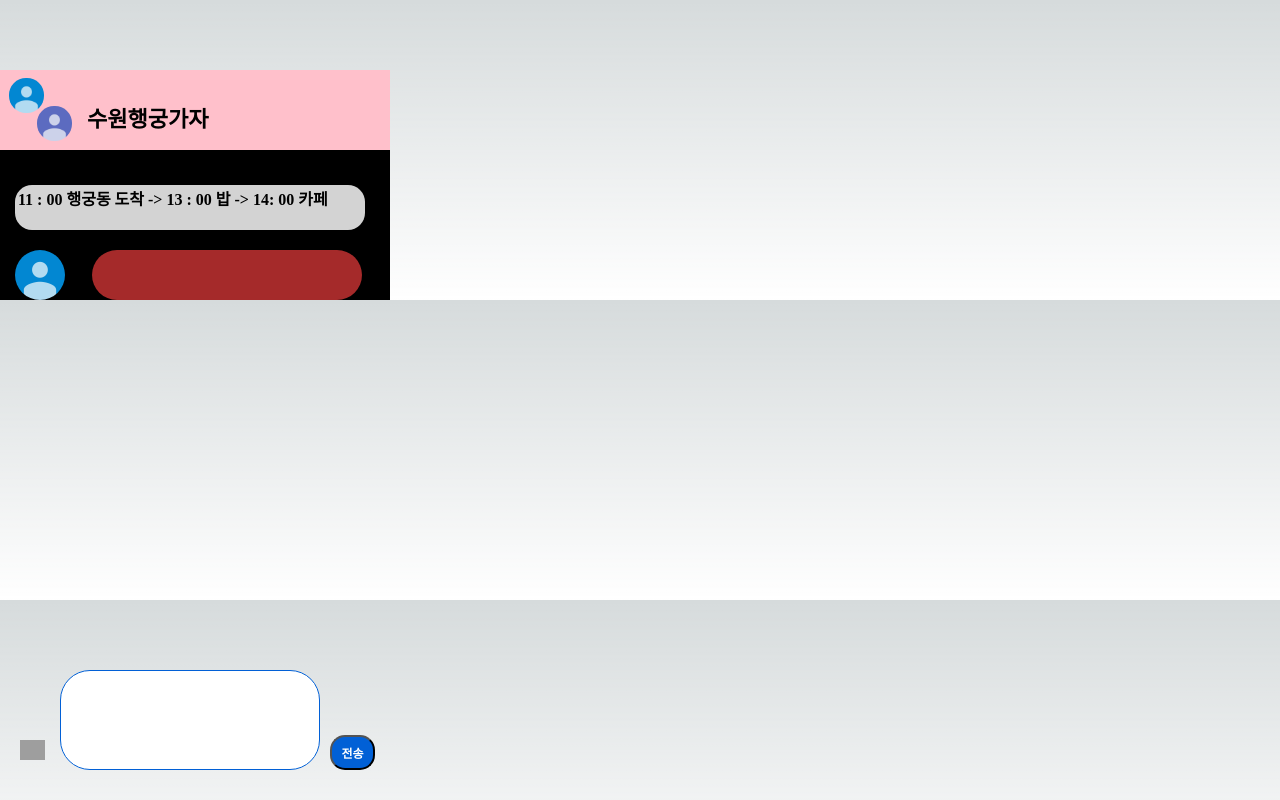
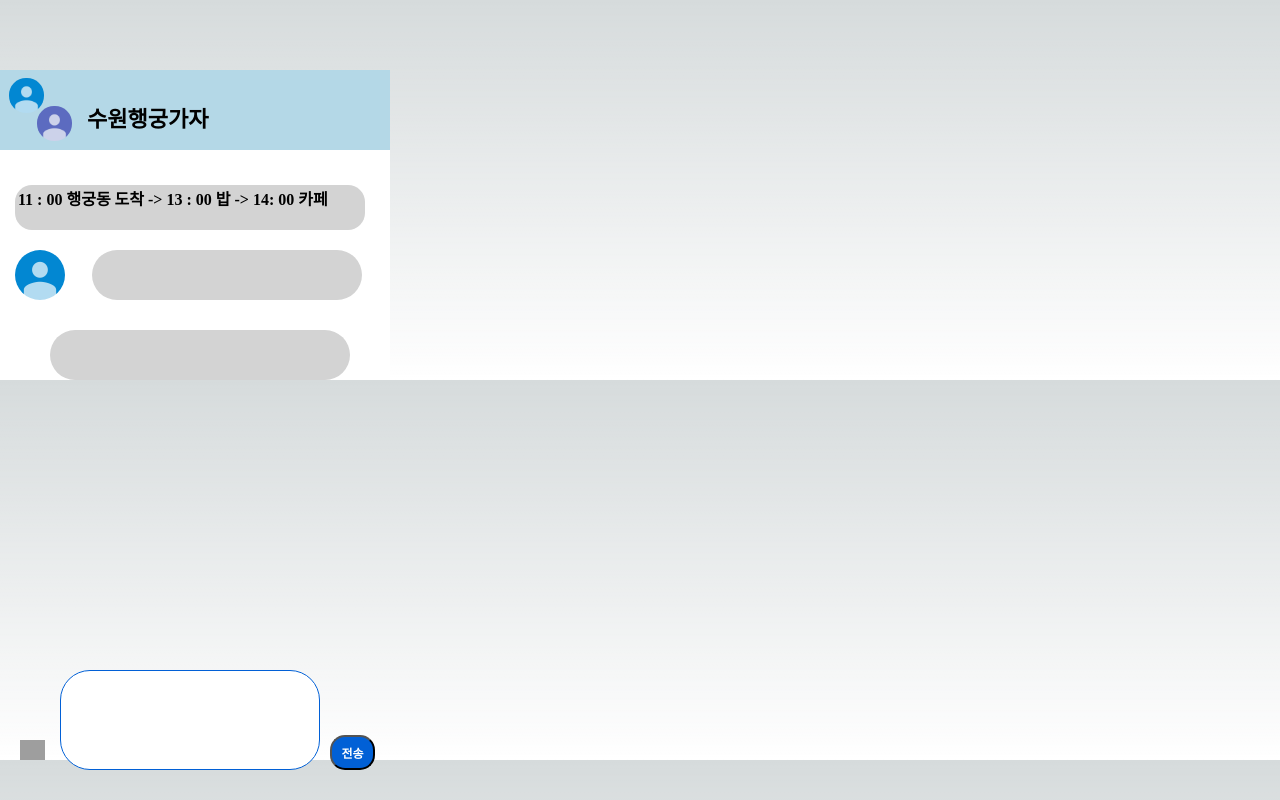
Before and after one commit to leave-assistant/TourMate, a Next.js app: page /Chatting/ChattingRoom in a window 1280 px wide. Built offline with nearby package versions, Linux system fonts and the light colour scheme; grey boxes are pictures that could not be loaded.

Commit message:
Change Color

```diff
--- a/src/pages/Chatting/ChattingRoom.tsx
+++ b/src/pages/Chatting/ChattingRoom.tsx
@@ -6,7 +6,7 @@ import { useState, useEffect } from "react"
 
 
 const ChattingRoom = () => {
-    const plan = "11 : 00  행궁동 도착 -> 13 : 00 밥 -> 14: 00 카페 ";
+    const plan = "11 : 00  행궁동 도착 -> 13 : 00 밥 -> 14: 00 카페";
     const modalText = "계획들어올 공간."
 
     const [modal, setModal] = useState(false)
@@ -33,6 +33,7 @@ const ChattingRoom = () => {
             </ImgChat>
             <Camera src = "/ChattingRoom_Picture/camera.png/"></Camera>
             <ChattingInput />
+            <MyChatting />
             <Send>
                 <SendFont>전송</SendFont>
             </Send>
@@ -46,15 +47,14 @@ const ChattingRoom = () => {
 const Room = styled.div`
     width: 390px;
     height: 100%;
-    background-color: black;
+    background-color: white;
     margin-top: 70px;
 `;
 const RoomHeader = styled.div`
-
     display: flex;
     width: 390px;
     height: 80px;
-    background-color: pink;
+    background-color: #B4D8E7;
 `;
 const Img = styled.img`
     position: relative;
@@ -82,21 +82,19 @@ const ChattingTitle = styled.p`
     margin-left: 15px;
     font-size : 22px;
     font-weight: bold;
+
 `;
 
-const Exit = styled.img`
-    display: fixed;
-    width: 30px;
-    height: 30px;
-    margin-left: 130px;
-    margin-top: 25px;
-`
+
 const ChattingPlan = styled.div`
     width: 350px;
     height: 45px;
     margin-left: 15px;
     margin-top: 35px;
     font-weight: bold;
+    word-break:break-all;
+    overflow:hidden;
+	text-overflow:ellipsis;
     padding : 0.5px 2px 0px 3px;
     background-color: lightgray;
     border-radius: 17px;
@@ -117,7 +115,7 @@ const Chatting = styled.div`
     padding: 8px;
     margin-left: 27px;
     border-radius: 25px;
-    background-color: brown;
+    background-color: lightgray ;
 `;
 const Camera = styled.img`
     position: fixed;
@@ -130,6 +128,7 @@ const ChattingInput = styled.input`
     position: fixed;
     width: 260px;
     height: 100px;
+    word-break:break-all;
     bottom: 0;
     margin : 0 0 30px 60px;
     border-radius: 30px;
@@ -153,13 +152,27 @@ const SendFont = styled.p`
 `
 const Modal = styled.div`
     display: flex;
-    width: 500px;
+    width: 100%;
     height: 150px;
     margin-top: 20px;
     padding: 20px;
-    background-color: blue;
+    word-break:break-all;
+    overflow:hidden;
+	text-overflow:ellipsis;
+    background-color: lightblue;
     text-align: left;
 `
+const MyChatting = styled.div`
+    display: flex;
+    justify-content: center;
+
+    margin: 30px 50px 0px 50px;
+    width: 300px;
+    height: 50px;
+    padding: 8px;
+    border-radius: 25px;
+    background-color: lightgray ;
+`;
 
 
 export default ChattingRoom;
```
